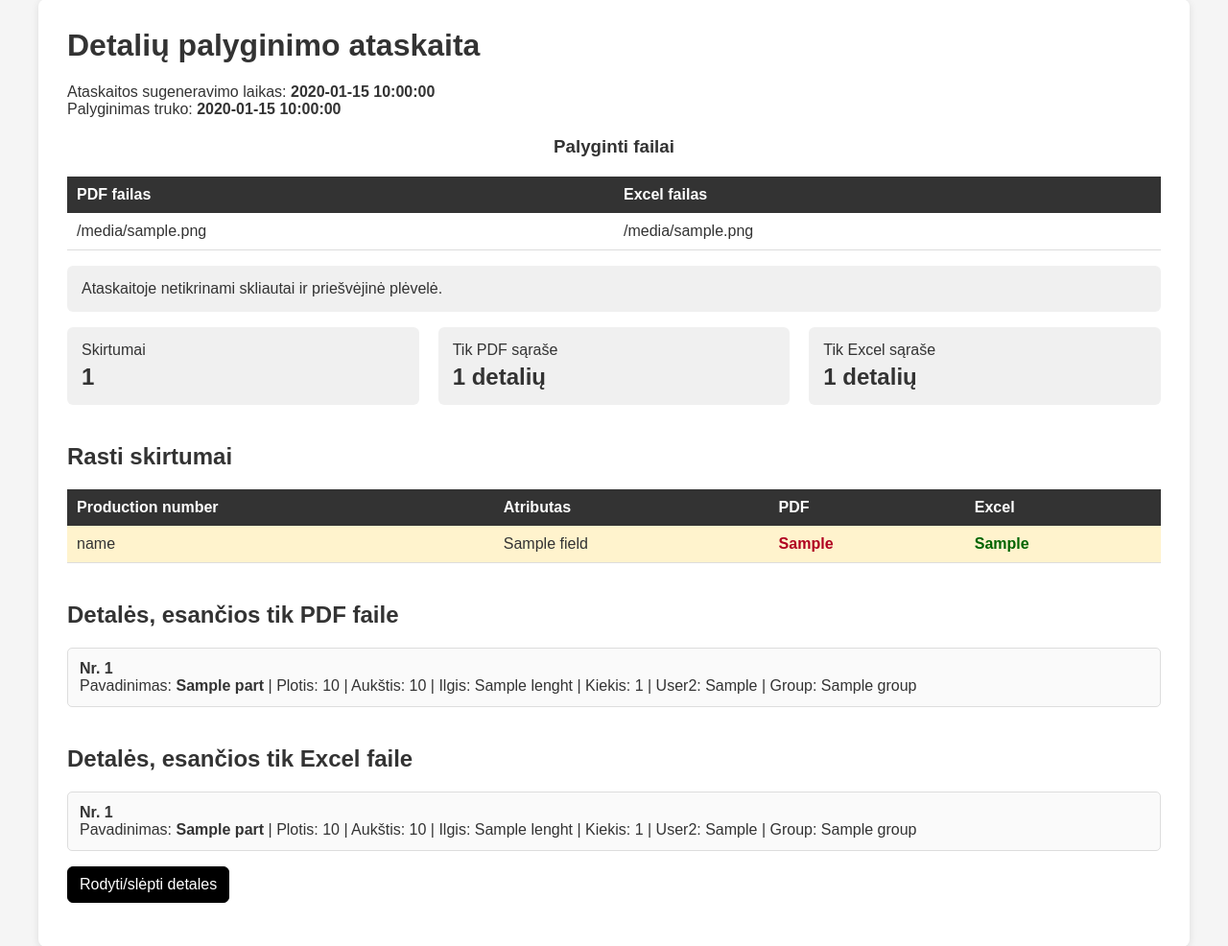
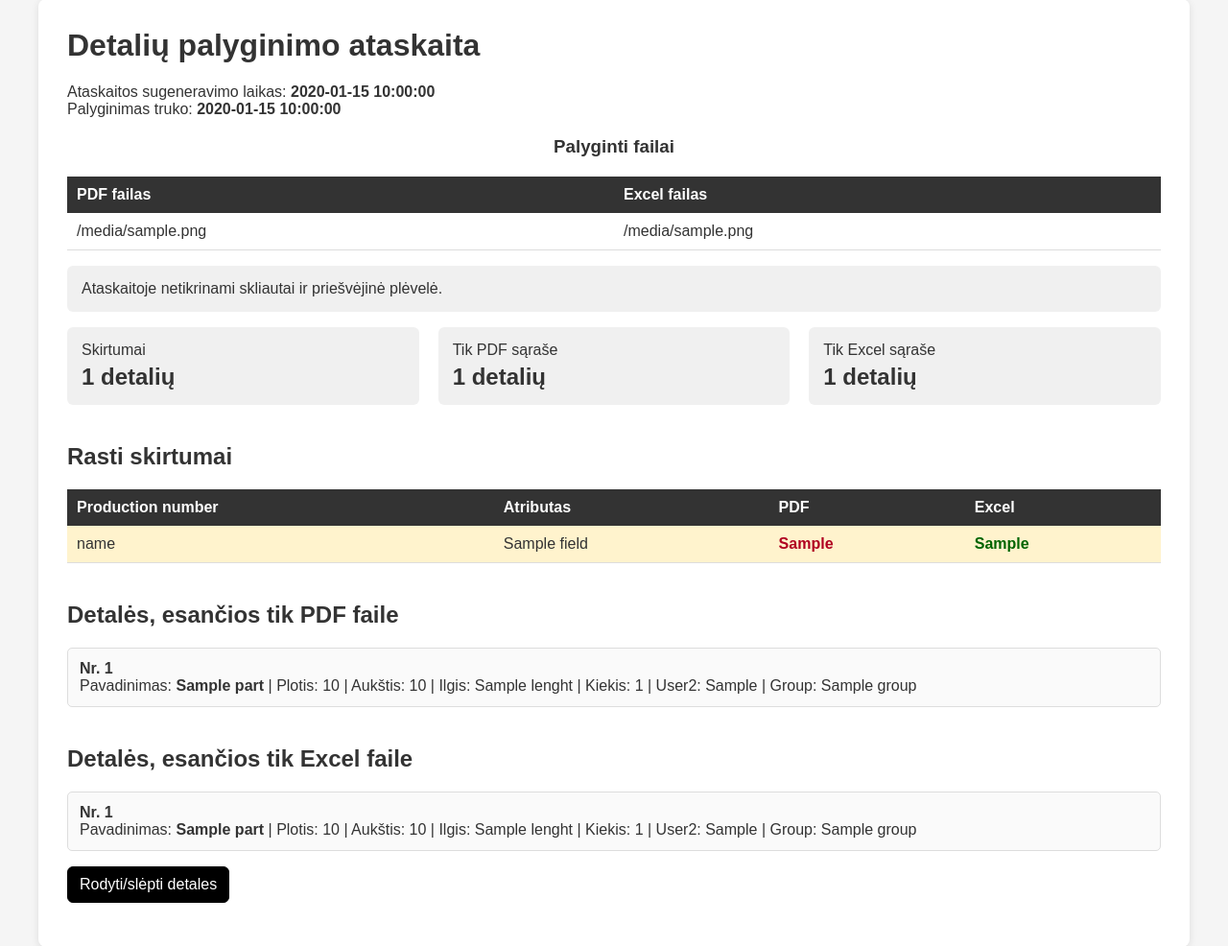
Before and after one commit to mlevanas/ListLinter, a Python web app: template data/template/report.html in a window 1280 px wide. Shown: the part 41-1027 px from the top of the page at 96% size. Run offline with Jinja, Linux system fonts and the light colour scheme; the template is opened without the code that fills it: most values are stand-ins (such as "Sample title", 1, 10 or a date in 2020); some libraries are stand-ins or nearby versions.

Commit message:
better description of the differences

```diff
--- a/data/template/report.html
+++ b/data/template/report.html
@@ -45,7 +45,7 @@
 
             <div class="summary-box">
                 Skirtumai
-                <strong>{{ grouped|length }}</strong>
+                <strong>{{ grouped|length }} detalių</strong>
             </div>
 
             <div class="summary-box">
```
